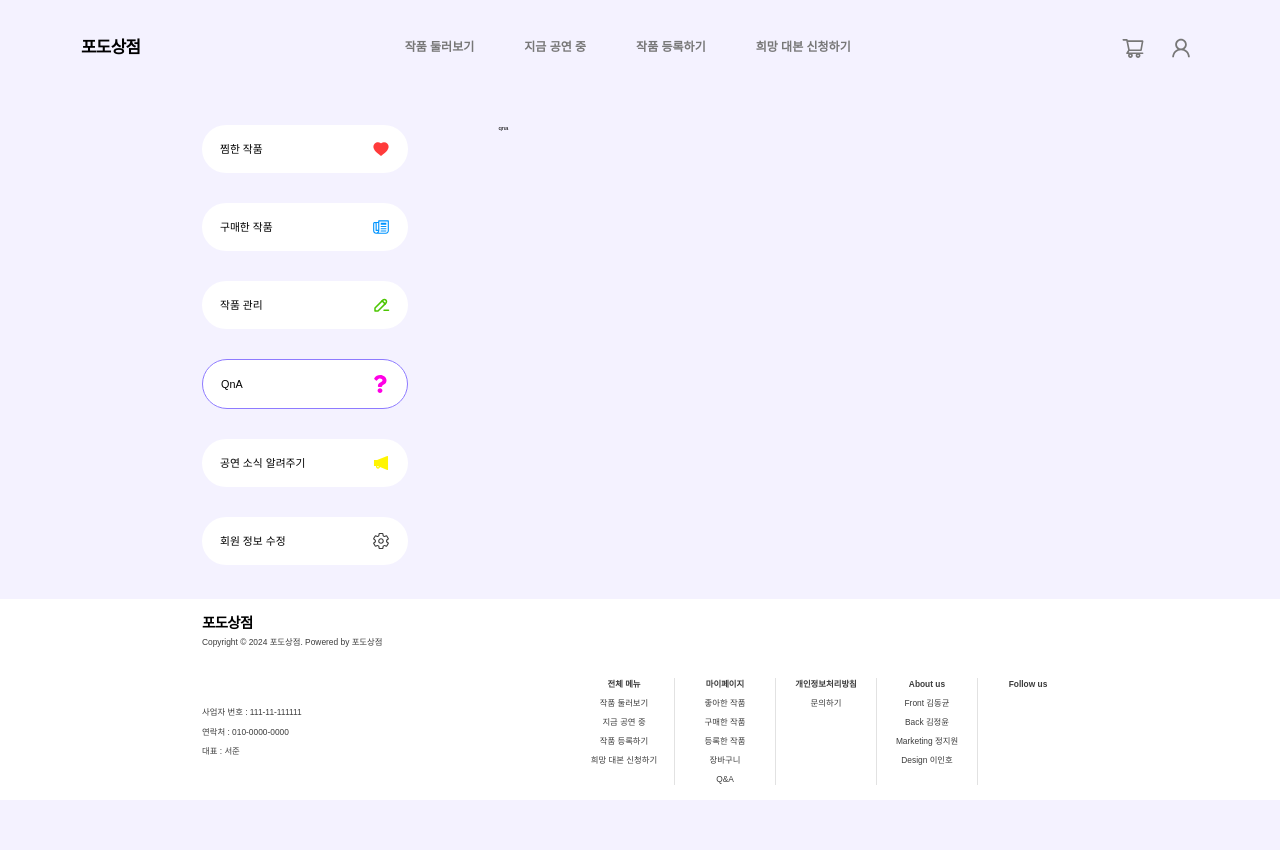
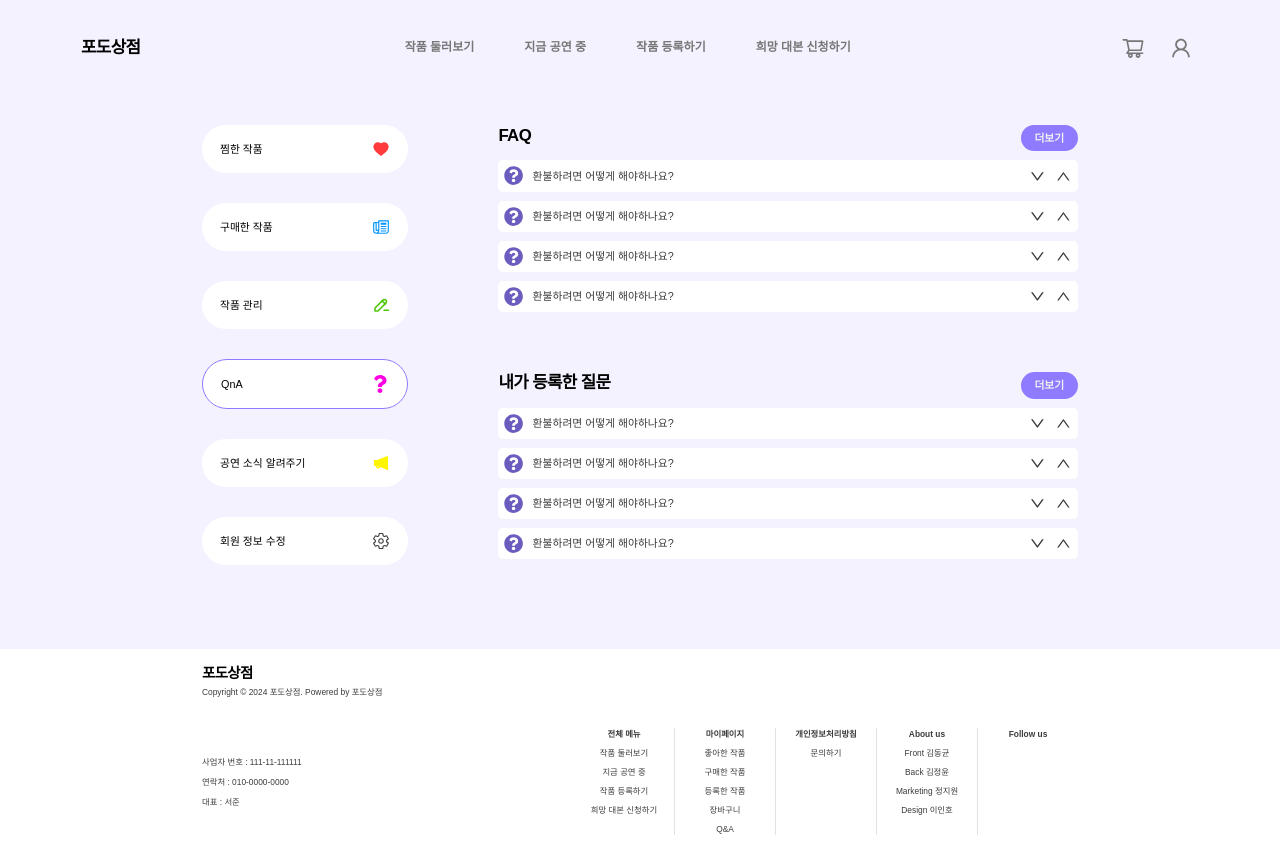
Before and after one commit to game240/FE, a React (Vite) app: page /mypage/qna in a window 1280 px wide. Before the commit the page ends 800 px from the top, so only its background shows below. Built offline with nearby package versions, Linux system fonts and the light colour scheme.

Commit message:
FEAT : QnA 구현

```diff
--- a/src/interface/mypageType.ts
+++ b/src/interface/mypageType.ts
@@ -17,3 +17,8 @@ export interface PricePropsType {
   type: string;
   management: boolean;
 }
+
+export interface QnAListPropsType {
+  title: string;
+  list: string[];
+}
--- /dev/null
+++ b/src/pages/mypage/components/QnAList/QnAItem.tsx
@@ -0,0 +1,17 @@
+import { FaQuestionCircle } from "react-icons/fa";
+import * as S from "./style";
+import { AiOutlineDown, AiOutlineUp } from "react-icons/ai";
+import COLOR from "@/styles/color";
+
+const QnAItem = () => {
+  return (
+    <S.ItemContainer>
+      <FaQuestionCircle size="3.2rem" color={COLOR.puple7} />
+      <p className="title">환불하려면 어떻게 해야하나요?</p>
+      <AiOutlineDown size="2.8rem" />
+      <AiOutlineUp size="2.8rem" />
+    </S.ItemContainer>
+  );
+};
+
+export default QnAItem;
--- /dev/null
+++ b/src/pages/mypage/components/QnAList/index.tsx
@@ -0,0 +1,20 @@
+import * as S from "./style";
+import QnAItem from "./QnAItem";
+import Button from "@/components/Button";
+import { QnAListPropsType } from "@/interface/mypageType";
+
+const QnAList = ({ title, list }: QnAListPropsType) => {
+  return (
+    <S.ListContainer>
+      <S.Header>
+        <h3>{title}</h3>
+        <Button size="small">더보기</Button>
+      </S.Header>
+      {list.map((_, index) => (
+        <QnAItem key={index} />
+      ))}
+    </S.ListContainer>
+  );
+};
+
+export default QnAList;
--- /dev/null
+++ b/src/pages/mypage/components/QnAList/style.ts
@@ -0,0 +1,28 @@
+import COLOR from "@/styles/color";
+import { FlexAlign, FlexBetween, FlexColumn } from "@/styles/flex";
+import { FONT_LARGE } from "@/styles/font";
+import styled from "styled-components";
+
+export const ItemContainer = styled.div`
+  ${FlexAlign};
+  gap: 1.5rem;
+  padding: 1rem;
+  background-color: white;
+  border-radius: 0.8rem;
+  color: ${COLOR.grey7};
+
+  .title {
+    flex-grow: 1;
+    ${FONT_LARGE};
+  }
+`;
+
+export const ListContainer = styled.div`
+  ${FlexColumn};
+  gap: 1.5rem;
+  margin-bottom: 10rem;
+`;
+
+export const Header = styled.div`
+  ${FlexBetween};
+`;
--- a/src/pages/mypage/qna/index.tsx
+++ b/src/pages/mypage/qna/index.tsx
@@ -1,9 +1,11 @@
 import Layout from "../components/Layout";
+import QnAList from "../components/QnAList";
 
 const QnA = () => {
   return (
     <Layout currentTab="QnA">
-      <div>qna</div>
+      <QnAList title="FAQ" list={[...new Array(4)]} />
+      <QnAList title="내가 등록한 질문" list={[...new Array(4)]} />
     </Layout>
   );
 };
```
